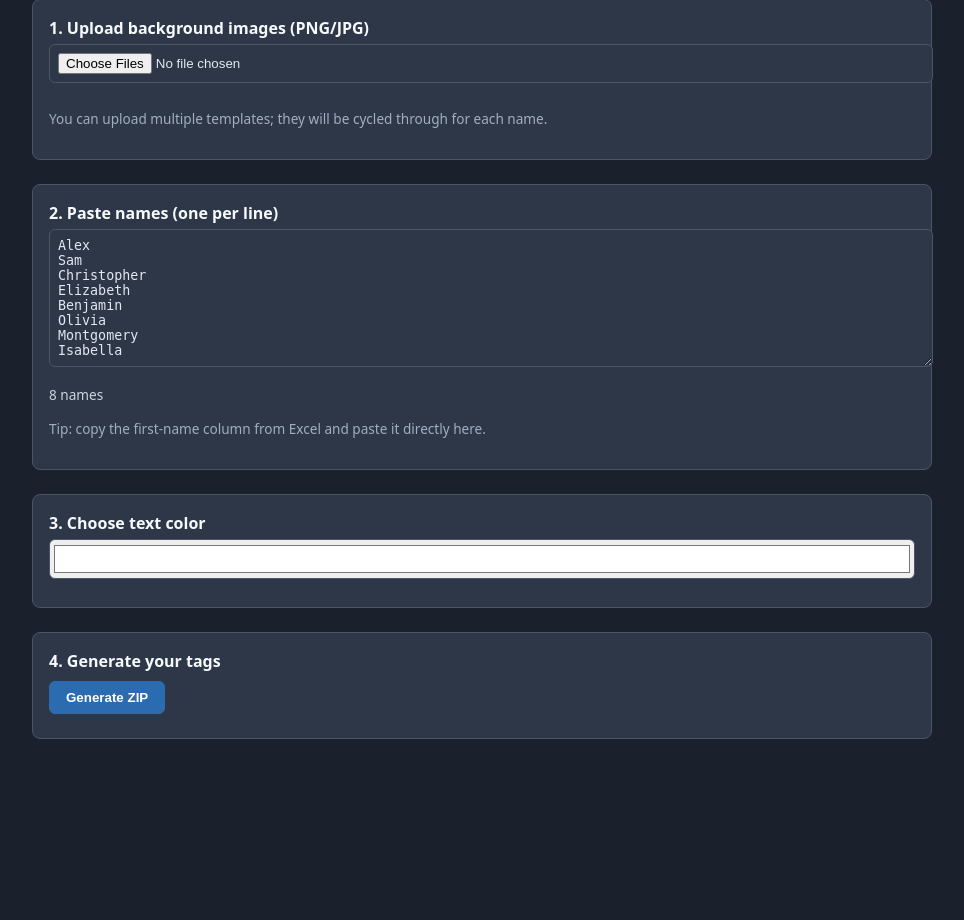
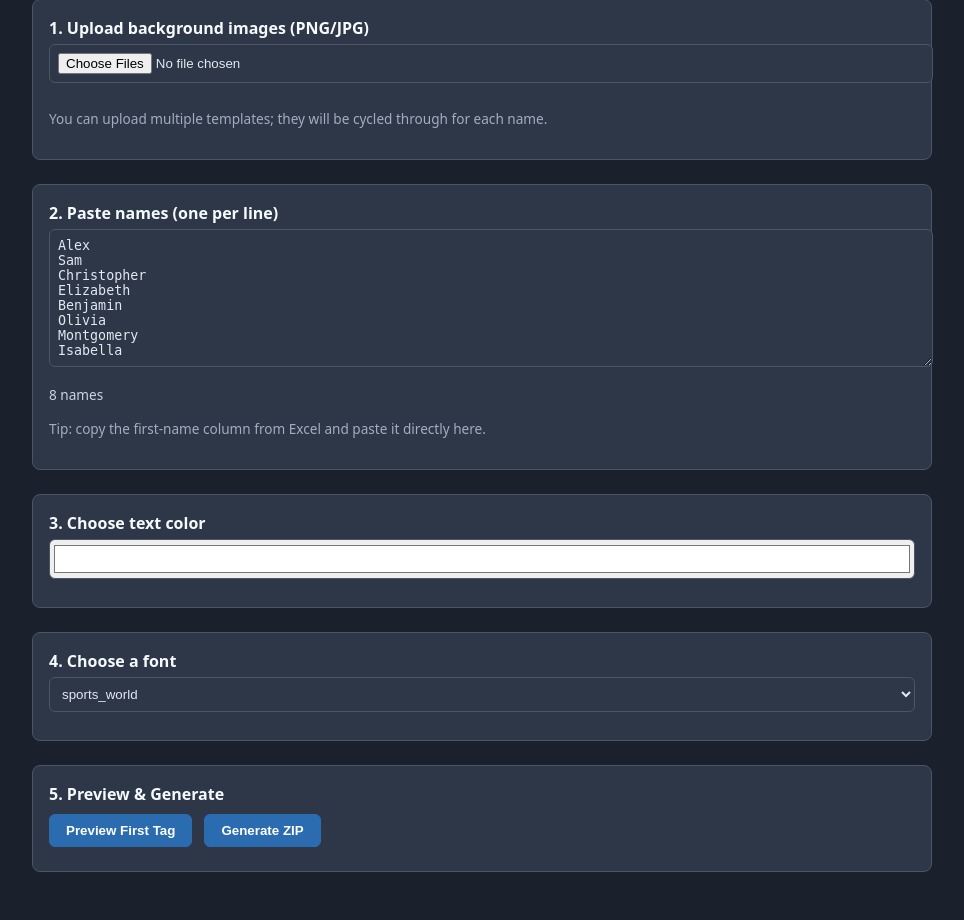
Before and after one commit to shayanwaqar/door-dec-generator, a Flask app: page / in a window 1280 px wide. Shown: the part 128-1048 px from the top of the page, without its empty margins (158-1122 px from the left). Before the commit the page ends 867 px from the top, so only its background shows below. Run offline with Flask 3, Linux system fonts and the light colour scheme.

Commit message:
font dropdown selection and preview added back

```diff
--- a/app.py
+++ b/app.py
@@ -5,14 +5,14 @@ from datetime import datetime
 
 from flask import Flask, render_template, request, send_file, abort
 
-from utils.image_processing import generate_batch_images
+from utils.image_processing import generate_batch_images, generate_preview_image, AVAILABLE_FONTS, DEFAULT_FONT_NAME
 
 app = Flask(__name__)
 
 
 @app.route("/", methods=["GET"])
 def index():
-    return render_template("index.html")
+    return render_template("index.html", fonts=AVAILABLE_FONTS)
 
 
 def _parse_names(raw: str):
@@ -23,11 +23,38 @@ def _parse_names(raw: str):
     return [n for n in names if n]
 
 
+@app.route("/preview", methods=["POST"])
+def preview():
+    files = request.files.getlist("images")
+    if not files:
+        abort(400, "Please upload at least one image for a preview.")
+
+    raw_names = request.form.get("names", "")
+    names = _parse_names(raw_names)
+    if not names:
+        abort(400, "Please enter at least one name for a preview.")
+
+    font_color = request.form.get("font_color", "#FFFFFF")
+    font_name = request.form.get("font_name", DEFAULT_FONT_NAME)
+    positions_json = request.form.get("positions", "{}")
+    try:
+        positions = json.loads(positions_json)
+        # Position for the first image (index "0")
+        position = positions.get("0", {"x": 0.5, "y": 0.5})
+    except json.JSONDecodeError:
+        position = {"x": 0.5, "y": 0.5}
+
+    img_bytes = generate_preview_image(files[0], names[0], font_color, font_name, position)
+
+    return send_file(io.BytesIO(img_bytes), mimetype="image/png")
+
+
 @app.route("/generate", methods=["POST"])
 def generate():
     files = request.files.getlist("images")
     raw_names = request.form.get("names", "")
     font_color = request.form.get("font_color", "#FFFFFF")
+    font_name = request.form.get("font_name", DEFAULT_FONT_NAME)
     positions_json = request.form.get("positions", "")
     positions = {}
     if positions_json:
@@ -46,7 +73,7 @@ def generate():
     if len(names) > 300:
         abort(400, "Too many names. Please limit to 300 per batch.")
 
-    images_data = generate_batch_images(files, names, font_color, positions=positions)
+    images_data = generate_batch_images(files, names, font_color, font_name, positions=positions)
 
     # build ZIP in memory
     zip_buffer = io.BytesIO()
--- a/templates/index.html
+++ b/templates/index.html
@@ -22,6 +22,7 @@
     .section {
       margin-bottom: 1.5rem;
       padding: 1rem;
+      border: 1px solid #ddd;
       border: 1px solid #4A5568;
       border-radius: 8px;
       background-color: #2D3748;
@@ -67,6 +68,8 @@
     button {
       padding: 0.5rem 1rem;
       border-radius: 6px;
+      border: 1px solid #333;
+      background: #111;
       border: 1px solid #2B6CB0;
       background: #2B6CB0;
       color: #fff;
@@ -79,10 +82,12 @@
     }
     .small-text {
       font-size: 0.85rem;
+      color: #555;
       color: #A0AEC0;
     }
     #name-count {
       font-size: 0.85rem;
+      color: #333;
       color: #CBD5E0;
       margin-bottom: 0.5rem;
     }
@@ -91,9 +96,11 @@
       font-size: 0.9rem;
     }
     .error {
+      color: #b00020;
       color: #f44336;
     }
     .success {
+      color: #0a7b3b;
       color: #4caf50;
     }
     .template-container {
@@ -103,9 +110,11 @@
       width: 260px;
       height: 195px; /* 4:3 aspect ratio */
       vertical-align: top;
+      border: 1px solid #eee;
       border: 1px solid #4A5568;
       border-radius: 4px;
       overflow: hidden;
+      background-color: #f8f9fa; /* Light background for padding effect */
       background-color: #1A202C; /* Match main background */
     }
     .template-image {
@@ -127,6 +136,12 @@
       font-size: 0.75rem;
       border-radius: 4px;
       white-space: nowrap;
+    }
+    #preview-image-container {
+      margin-top: 1rem;
+    }
+    #preview-image {
+      max-width: 400px;
     }
   </style>
 </head>
@@ -182,12 +197,25 @@ Isabella</textarea>
       <input type="color" id="font_color" name="font_color" value="#FFFFFF" />
     </div>
 
+    <div class="section" id="font-section">
+      <label for="font_name">4. Choose a font</label>
+      <select id="font_name" name="font_name">
+        {% for name, path in fonts.items() %}
+          <option value="{{ name }}">{{ name }}</option>
+        {% endfor %}
+      </select>
+    </div>
+
     <div class="section">
-      <label>4. Generate your tags</label>
+      <label>5. Preview &amp; Generate</label>
       <div class="buttons">
+        <button type="button" id="previewBtn">Preview First Tag</button>
         <button type="submit" id="generateBtn">Generate ZIP</button>
       </div>
       <div id="status"></div>
+      <div id="preview-image-container" style="display: none;">
+        <img id="preview-image" alt="Preview of the first door tag" />
+      </div>
     </div>
   </form>
   <input type="hidden" id="positions" name="positions" form="mainForm">
@@ -195,8 +223,11 @@ Isabella</textarea>
   <script>
     const namesTextarea = document.getElementById("names");
     const nameCountEl = document.getElementById("name-count");
+    const previewBtn = document.getElementById("previewBtn");
     const generateBtn = document.getElementById("generateBtn");
     const statusEl = document.getElementById("status");
+    const previewImageContainer = document.getElementById("preview-image-container");
+    const previewImage = document.getElementById("preview-image");
     const fileInput = document.getElementById("images");
     const previewsContainer = document.getElementById("template-previews");
     const positionsInput = document.getElementById("positions");
@@ -210,6 +241,51 @@ Isabella</textarea>
 
     namesTextarea.addEventListener("input", updateNameCount);
     updateNameCount();
+
+    previewBtn.addEventListener("click", async () => {
+      statusEl.textContent = "";
+      statusEl.className = "";
+      previewImageContainer.style.display = "none";
+
+      const files = fileInput.files;
+      if (!files || files.length === 0) {
+        statusEl.textContent = "Please upload at least one image to preview.";
+        statusEl.className = "error";
+        return;
+      }
+
+      const hasName = namesTextarea.value.trim().length > 0;
+      if (!hasName) {
+        statusEl.textContent = "Please enter at least one name to preview.";
+        statusEl.className = "error";
+        return;
+      }
+
+      previewBtn.disabled = true;
+      generateBtn.disabled = true;
+      statusEl.textContent = "Generating preview...";
+
+      try {
+        const formData = new FormData(form);
+        const response = await fetch("/preview", { method: "POST", body: formData });
+
+        if (!response.ok) {
+          const errorText = await response.text();
+          throw new Error(errorText || "Failed to generate preview.");
+        }
+
+        const blob = await response.blob();
+        previewImage.src = URL.createObjectURL(blob);
+        previewImageContainer.style.display = "block";
+        statusEl.textContent = "";
+      } catch (err) {
+        statusEl.textContent = `Error: ${err.message}`;
+        statusEl.className = "error";
+      } finally {
+        previewBtn.disabled = false;
+        generateBtn.disabled = false;
+      }
+    });
 
     let positions = {}; // { "0": { x: 0.5, y: 0.3 }, ... }
 
```
Also changed, not shown: utils/image_processing.py (+59 -12 lines).
